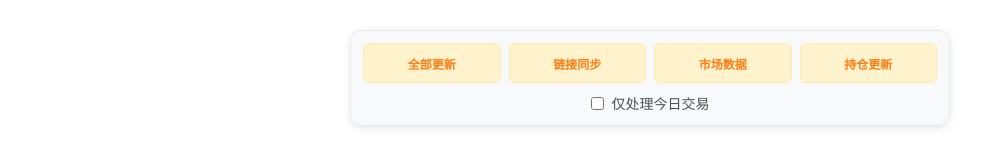
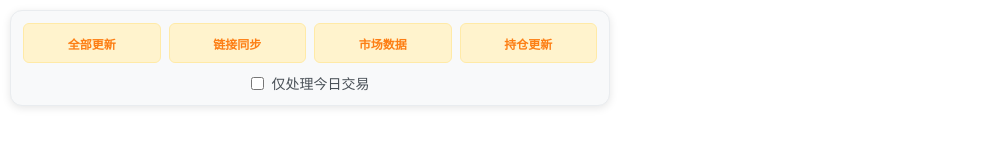
Before and after one commit to YiZhiYuanYuan-qyy/fund_sync, a plain HTML site: page public/index.html in a window 1280 px wide. Shown: the whole page, without its empty margins (0-1003 px from the left). Drawn offline with Linux system fonts and the light colour scheme.

Commit message:
修复容器超出窗口左边的问题
- 重置 body 的默认样式：
  - margin: 0, padding: 0
  - 添加 overflow-x: hidden 防止水平滚动
- 调整容器样式：
  - 使用 calc(100% - 20px) 确保容器不超出窗口
  - margin: 10px 替代 margin: 0 auto
- 更新响应式设计：
  - 600px 以下：width: calc(100% - 16px)
  - 480px 以下：width: calc(100% - 10px)
- 确保容器完全在窗口内显示，不会超出左边或右边

```diff
--- a/public/index.html
+++ b/public/index.html
@@ -7,12 +7,12 @@
     <style>
         body {
             font-family: -apple-system, BlinkMacSystemFont, 'Segoe UI', Roboto, sans-serif;
-            max-width: 100%;
             width: 100%;
-            margin: 20px auto;
-            padding: 10px;
+            margin: 0;
+            padding: 0;
             background: #ffffff;
             color: #333;
+            overflow-x: hidden;
         }
         .container {
             background: #f8f9fa;
@@ -20,9 +20,9 @@
             border-radius: 12px;
             padding: 12px;
             box-shadow: 0 2px 8px rgba(0, 0, 0, 0.1);
-            width: 100%;
+            width: calc(100% - 20px);
             max-width: 600px;
-            margin: 0 auto;
+            margin: 10px;
             box-sizing: border-box;
         }
         .button-grid {
@@ -103,6 +103,7 @@
             .container {
                 margin: 8px;
                 padding: 10px;
+                width: calc(100% - 16px);
             }
             .button-grid {
                 gap: 6px;
@@ -118,6 +119,7 @@
             .container {
                 margin: 5px;
                 padding: 8px;
+                width: calc(100% - 10px);
             }
             .button-grid {
                 gap: 4px;
```
